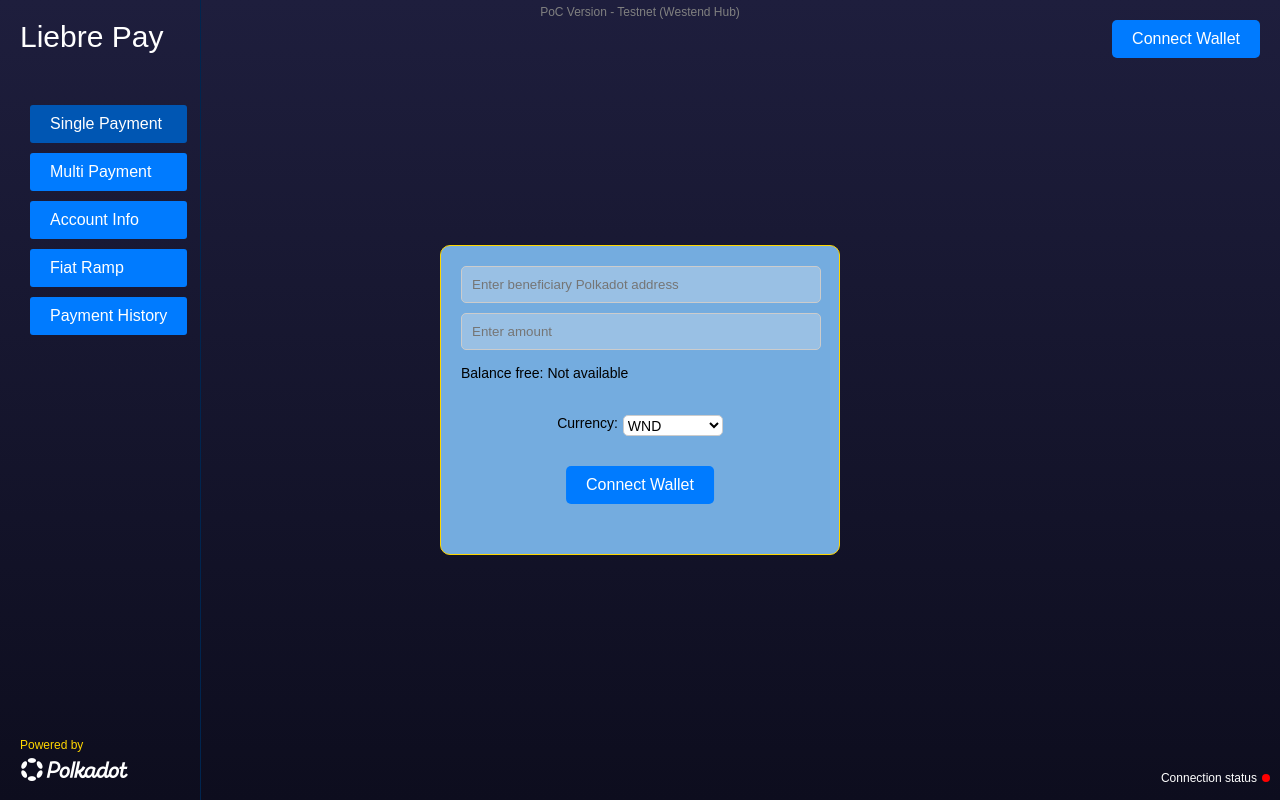
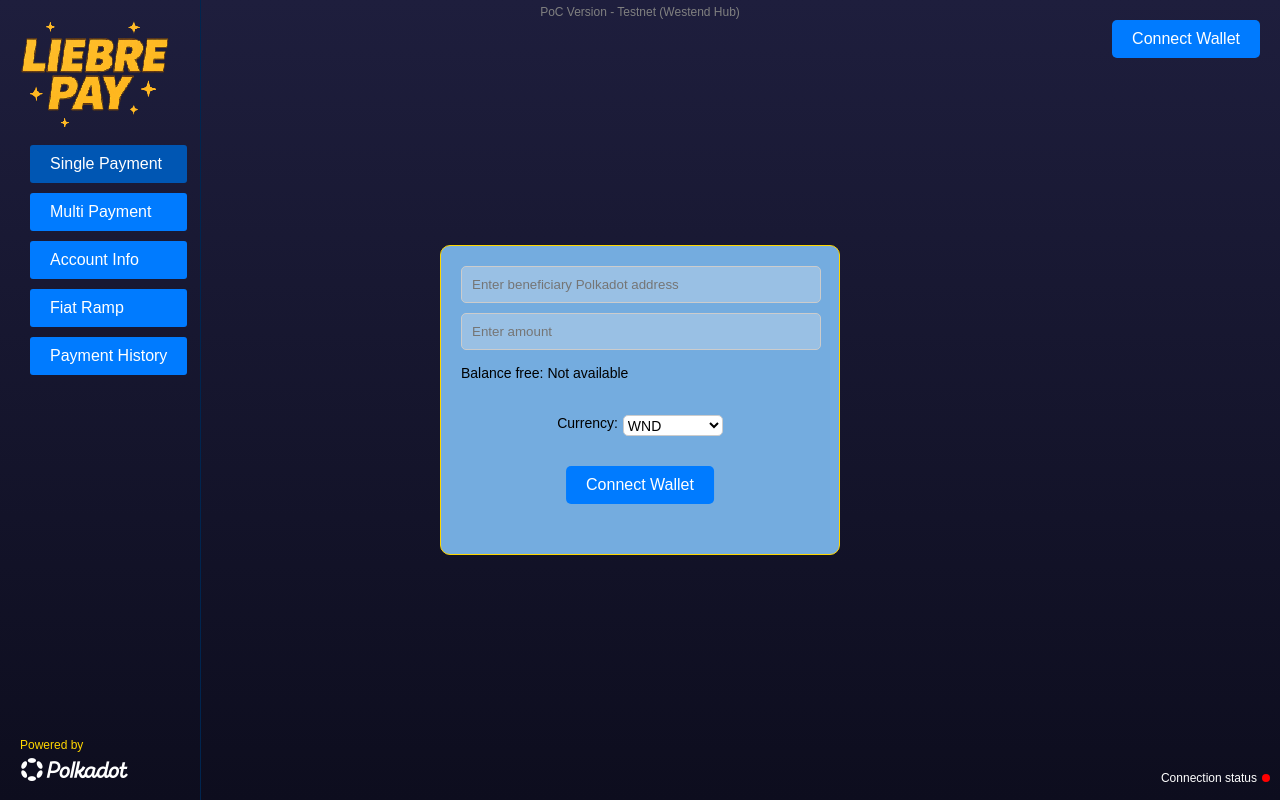
Before and after one commit to ultracoconut/LiebrePay-Westend, a website with bundled scripts: page public/index.html in a window 1280 px wide. Built offline with nearby package versions, Linux system fonts and the light colour scheme; files whose address does not match are found by name.

Commit message:
Add Liebre Pay logo

```diff
--- a/public/css/index_style.css
+++ b/public/css/index_style.css
@@ -15,7 +15,6 @@
       position: absolute;
       top: 20px;
       left: 20px;
-      font-size: 30px;
     }
     .powered {
       position: absolute;
@@ -77,7 +76,7 @@
     }
     .menu {
       position: absolute;
-      top: 90px;
+      top: 130px;
       left: 20px;
       display: flex;
       flex-direction: column;
--- a/public/index.html
+++ b/public/index.html
@@ -21,7 +21,9 @@
 
 </head>
 <body>
-  <div class="title">Liebre Pay</div>
+  <div class="title">
+  <img src="images/LiebrePay-logo.png" alt="Liebre Pay Logo" class="logo-img">
+  </div>
   <div class="powered">
     <div class="powered-text">Powered by</div>
     <img src="images/polkadot_logo.png" alt="Polkadot Logo">
@@ -89,5 +91,6 @@
   <!-- Index.js -->
   <script type="module" src="index.js" defer></script>
 
+
 </body>
 </html>
```
Also changed, not shown: public/images/LiebrePay-logo.png (added).
